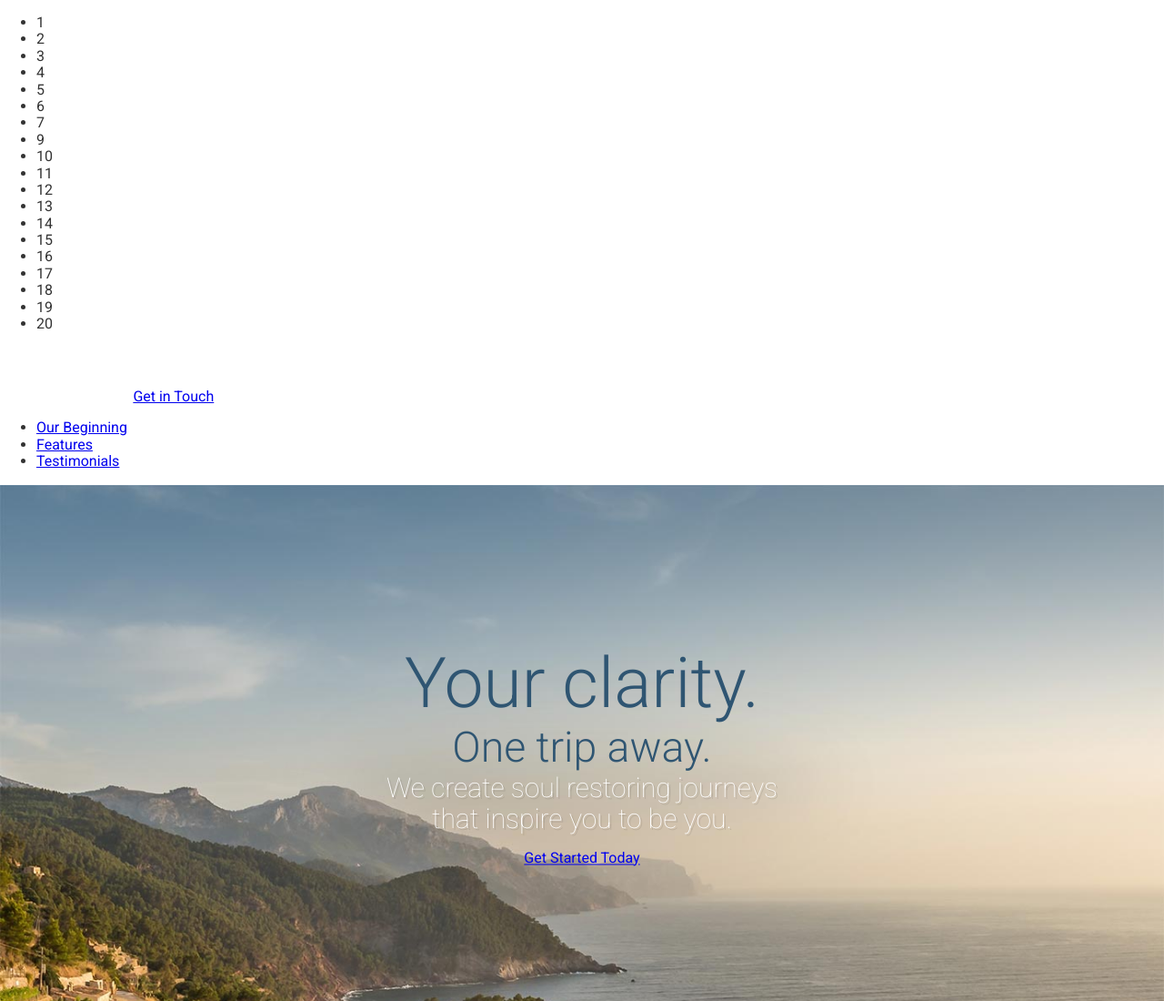
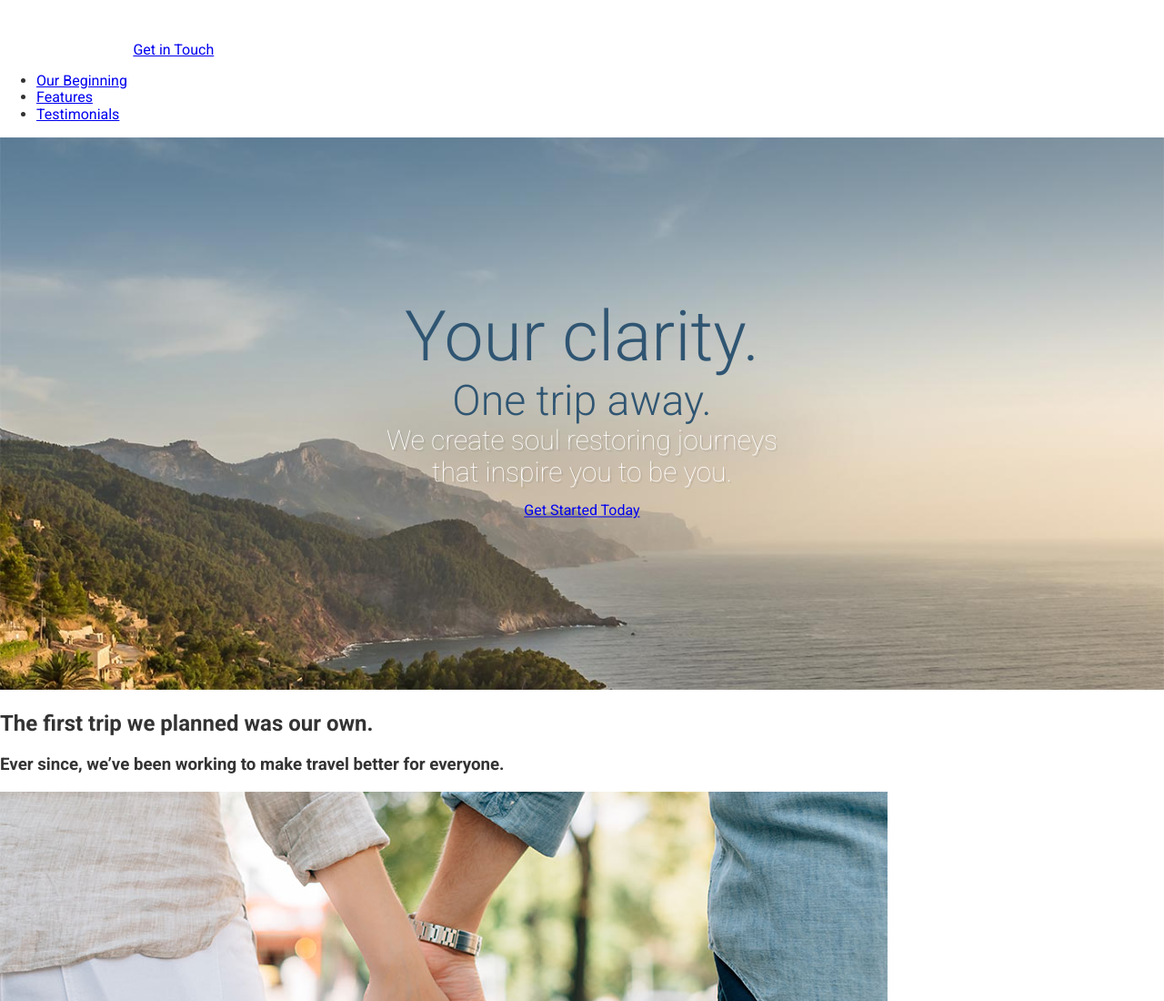
Before and after one commit to arielhsite/travel-site, a website: page index.html in a window 1280 px wide. Shown: the top 1100 px of the page at 91% size. Drawn offline with Linux system fonts and the light colour scheme.

Commit message:
removed testing numbers

```diff
--- a/index.html
+++ b/index.html
@@ -8,28 +8,6 @@
   <meta name="description" content="Your clarity. One trip away. We create soul restoring journeys that inspire you to be you.">
 </head>
 <body>
-  <ul>
-    <li>1</li>
-    <li>2</li>
-    <li>3</li>
-    <li>4</li>
-    <li>5</li>
-    <li>6</li>
-    <li>7</li>
-    <li>9</li>
-    <li>10</li>
-    <li>11</li>
-    <li>12</li>
-    <li>13</li>
-    <li>14</li>
-    <li>15</li>
-    <li>16</li>
-    <li>17</li>
-    <li>18</li>
-    <li>19</li>
-    <li>20</li>
-
-  </ul>
   <header>
     <img src="assets/images/icons/clear-view-escapes.svg">
     <a href="#" class="btn">Get in Touch</a>
```
